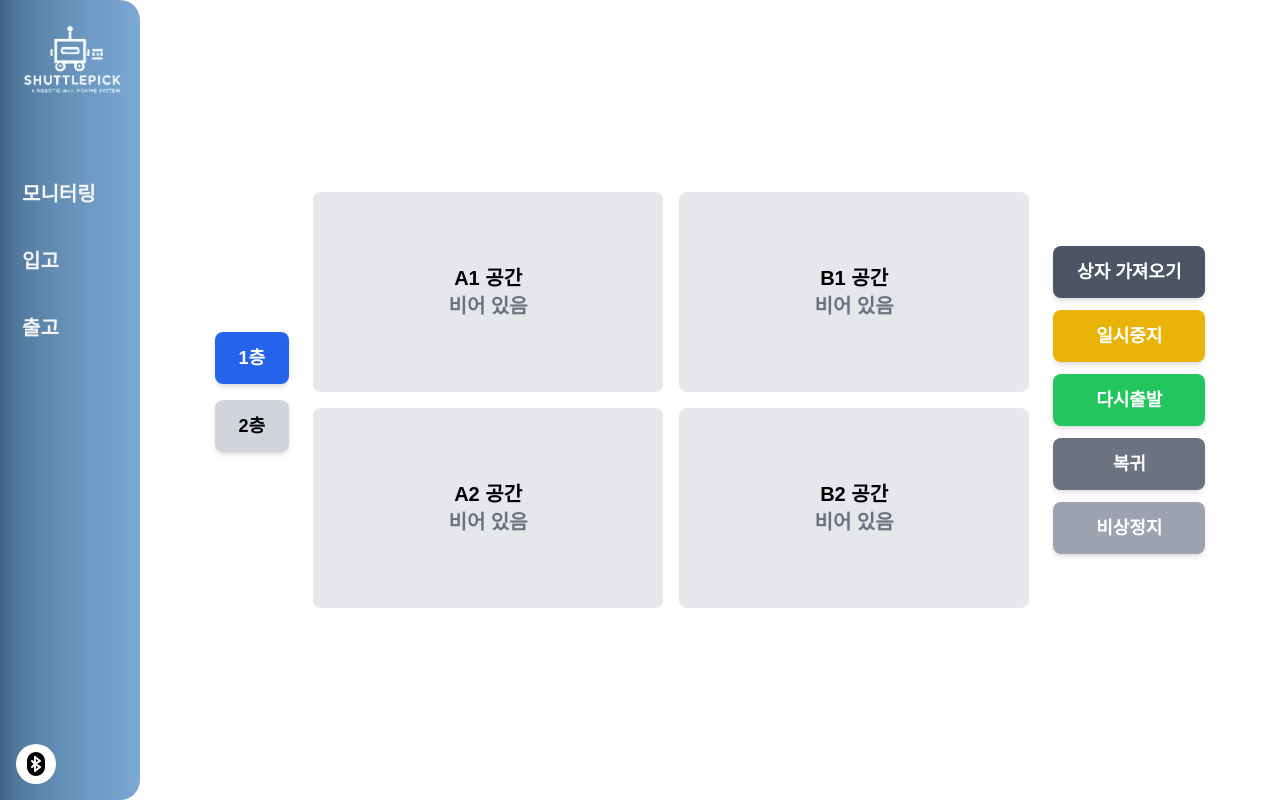
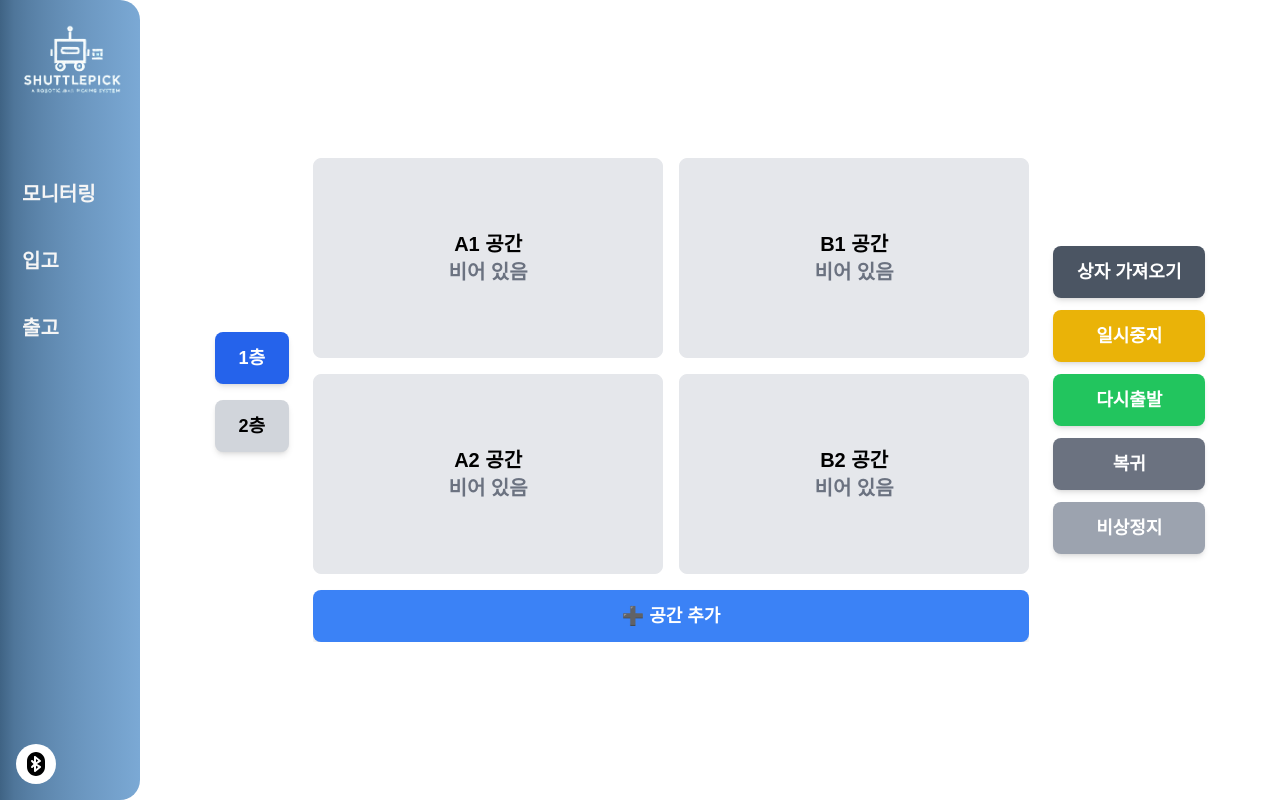
Before and after one commit to ShuttlePick/Header, a Next.js app: page /inbound in a window 1280 px wide. Built offline with nearby package versions, Linux system fonts and the light colour scheme; no server answers; the database is empty.

Commit message:
feat : 랙 추가, 블루투스 서비스 수정

```diff
--- /dev/null
+++ b/src/app/components/StorageArea.js
@@ -0,0 +1,86 @@
+// components/StorageArea.js
+
+"use client";
+
+import React, { useState, useEffect } from "react";
+
+function StorageArea({ selectedFloor, selectedSpace, setSelectedSpace, storageData, setStorageData }) {
+  const [storageSpaces, setStorageSpaces] = useState({
+    1: ["A1", "B1", "A2", "B2"],
+    2: ["A1", "B1", "A2", "B2"]
+  });
+
+  useEffect(() => {
+    // ✅ 초기화 시 저장공간 업데이트
+    setStorageData((prev) => ({
+      ...prev,
+      [selectedFloor]: storageSpaces[selectedFloor].reduce((acc, space) => {
+        if (!acc[space]) {
+          acc[space] = null;
+        }
+        return acc;
+      }, prev[selectedFloor] || {})
+    }));
+  }, [storageSpaces, selectedFloor]);
+
+  const handleAddSpace = () => {
+    const currentSpaces = storageSpaces[selectedFloor];
+    const nextIndex = Math.floor(currentSpaces.length / 2) + 1;
+    const newSpaces = [`A${nextIndex}`, `B${nextIndex}`];
+
+    setStorageSpaces((prev) => ({
+      ...prev,
+      [selectedFloor]: [...prev[selectedFloor], ...newSpaces]
+    }));
+
+    setStorageData((prev) => ({
+      ...prev,
+      [selectedFloor]: {
+        ...prev[selectedFloor],
+        ...newSpaces.reduce((acc, space) => {
+          acc[space] = null;
+          return acc;
+        }, {})
+      }
+    }));
+
+    alert(`✅ ${newSpaces.join(", ")} 공간이 추가되었습니다.`);
+  };
+
+  return (
+    <div className="flex flex-col space-y-4 max-h-[80vh] overflow-auto">
+      <div className="grid grid-cols-2 gap-4">
+        {storageSpaces[selectedFloor].map((space) => (
+          <div
+            key={space}
+            className={`border p-6 cursor-pointer rounded-lg flex flex-col justify-center items-center text-center text-base sm:text-lg md:text-xl font-semibold
+              w-[100px] sm:w-[150px] md:w-[180px] lg:w-[350px]
+              h-[80px] sm:h-[100px] md:h-[120px] lg:h-[200px]
+              ${selectedSpace === (selectedFloor === 2 ? `${space}_2F` : space) ? "bg-green-400 text-white" : "bg-gray-200 text-black"
+            }`}
+            onClick={() => setSelectedSpace(selectedFloor === 2 ? `${space}_2F` : space)}
+          >
+            <h2>{selectedFloor === 2 ? `${space}_2F` : space} 공간</h2>
+            {storageData[selectedFloor][space] ? (
+              <p className="mt-2">
+                {storageData[selectedFloor][space].name} - {storageData[selectedFloor][space].quantity}개
+              </p>
+            ) : (
+              <p className="text-gray-500">비어 있음</p>
+            )}
+          </div>
+        ))}
+      </div>
+
+      {/* ➕ 공간 추가 버튼 */}
+      <button
+        className="mt-4 px-4 py-3 bg-blue-500 text-white font-bold text-lg rounded-lg shadow-md"
+        onClick={handleAddSpace}
+      >
+        ➕ 공간 추가
+      </button>
+    </div>
+  );
+}
+
+export default StorageArea;
--- a/src/app/components/bluetoothService.js
+++ b/src/app/components/bluetoothService.js
@@ -1,17 +1,20 @@
 "use client";
 
 export default class BluetoothService {
-  // ✅ 공간 매핑: 창고의 공간을 박스 번호로 변환
+  // ✅ 공간 매핑 (자동 번호 할당)
   static spaceMapping = {
     "A1": 1, "A2": 2, "B1": 3, "B2": 4,
     "A1_2F": 5, "A2_2F": 6, "B1_2F": 7, "B2_2F": 8
   };
 
+  // ✅ 최대 공간 번호 (기존 공간 포함)
+  static maxSpaceNumber = Object.keys(this.spaceMapping).length;
+
   // ✅ Bluetooth characteristic 저장
   static characteristic = null;
 
   /**
-   * ✅ 블루투스 연결 시 `characteristic`을 저장하는 함수
+   * ✅ Bluetooth characteristic 설정
    * @param {BluetoothRemoteGATTCharacteristic} char - 블루투스 GATT 특성 값
    */
   static setCharacteristic(char) {
@@ -19,31 +22,27 @@ export default class BluetoothService {
   }
 
   /**
-   * ✅ 블루투스로 데이터 전송하는 함수 (JSON 대신 축약된 문자열)
-   * @param {string} message - 전송할 명령 (예: "P1", "R8", "E1")
+   * ✅ 새로운 공간을 등록하는 함수
+   * @param {string} space - 새로운 공간 (예: "A1", "B2", "A3_2F")
    */
-  static async sendBluetoothData(message) {
-    if (!this.characteristic) {
-        console.error("❌ Bluetooth가 연결되지 않았습니다. 데이터를 전송할 수 없습니다.");
-        return;
-    }
-
-    try {
-        const encoder = new TextEncoder();
-        console.log("📡 Bluetooth 송신 중...", message);
-        await this.characteristic.writeValue(encoder.encode(message + "\n"));  // 🔥 개행 추가
-        console.log("✅ Bluetooth 데이터 전송 완료:", message);
-    } catch (error) {
-        console.error("❌ Bluetooth 전송 실패:", error);
+  static addSpace(space) {
+    // 이미 등록된 공간이면 추가하지 않음
+    if (!this.spaceMapping[space]) {
+      this.maxSpaceNumber += 1;
+      this.spaceMapping[space] = this.maxSpaceNumber;
+      console.log(`✅ 새로운 공간 추가됨: ${space} → ${this.maxSpaceNumber}`);
     }
   }
 
   /**
    * ✅ STM32로 이동 명령을 전송하는 함수
    * @param {string} action - "Picking" (가져오기) 또는 "Return" (되돌리기)
-   * @param {string} space - "A1", "A2", ..., "B2_2F" (적재 공간)
+   * @param {string} space - "A1", "B1", ..., "B2_2F" (적재 공간)
    */
   static async sendCommand(action, space) {
+    // ✅ 새로운 공간 자동 등록
+    this.addSpace(space);
+
     if (!this.spaceMapping[space]) {
       console.error("❌ 잘못된 공간 선택:", space);
       return;
@@ -51,7 +50,6 @@ export default class BluetoothService {
 
     // ✅ P (가져오기) 또는 R (되돌리기) + 공간 번호
     const command = `${action === "Picking" ? "P" : "R"}${this.spaceMapping[space]}`;
-
     console.log("📡 전송할 명령:", command);
     await this.sendBluetoothData(command);
   }
@@ -61,9 +59,27 @@ export default class BluetoothService {
    * @param {number} state - 1: 정지, 0: 해제
    */
   static async sendEmergencyCommand(state) {
-    const command = `E${state}`;  // "E0" (해제) 또는 "E1" (정지)
-
+    const command = `E${state}`;
     console.log("🚨 전송할 비상정지 명령:", command);
     await this.sendBluetoothData(command);
   }
+
+  /**
+   * ✅ Bluetooth로 데이터 전송하는 함수
+   * @param {string} message - 전송할 명령
+   */
+  static async sendBluetoothData(message) {
+    if (!this.characteristic) {
+      console.error("❌ Bluetooth가 연결되지 않았습니다.");
+      return;
+    }
+
+    try {
+      const encoder = new TextEncoder();
+      await this.characteristic.writeValue(encoder.encode(message + "\n"));
+      console.log("✅ Bluetooth 데이터 전송 완료:", message);
+    } catch (error) {
+      console.error("❌ Bluetooth 전송 실패:", error);
+    }
+  }
 }
--- a/src/app/inbound/page.js
+++ b/src/app/inbound/page.js
@@ -3,6 +3,7 @@
 import { useEffect, useState } from "react";
 import BluetoothService from "../components/bluetoothService"; // ✅ BluetoothService 불러오기 (Bluetooth 통신 처리)
 import { shuttlepickFirestore } from "@/firebase";
+import StorageArea from "../components/StorageArea";
 import { addDoc, arrayUnion, collection, doc, getDoc, serverTimestamp, setDoc, Timestamp, updateDoc } from "firebase/firestore";
 
 // ✅ 입고 페이지 컴포넌트
@@ -200,30 +201,15 @@ export default function InboundPage() {
       </div>
 
       {/* ✅ 적재 공간 UI */}
-    <div className="flex flex-col space-y-4">
-      <div className="grid grid-cols-2 gap-4">
-        {["A1", "B1", "A2", "B2"].map((space) => (
-          <div
-            key={space}
-            className={`border p-6 cursor-pointer rounded-lg flex flex-col justify-center items-center text-center text-base sm:text-lg md:text-xl font-semibold
-              w-[100px] sm:w-[150px] md:w-[180px] lg:w-[350px]
-              h-[80px] sm:h-[100px] md:h-[120px] lg:h-[200px]
+    {/* ✅ 저장 공간 컴포넌트 (StorageArea) */}
+      <StorageArea
+        selectedFloor={selectedFloor}
+        selectedSpace={selectedSpace}
+        setSelectedSpace={handleSelectSpace}
+        storageData={storageData}
+        setStorageData={setStorageData}
+      />
 
-              ${selectedSpace === space ? "bg-green-400 text-white" : "bg-gray-200 text-black"
-            }`}
-            onClick={() => handleSelectSpace(space)}
-          >
-            <h2>{space} 공간</h2>
-            {storageData[selectedFloor][space] ? (
-              <p className="mt-2">
-                {storageData[selectedFloor][space].name} - {storageData[selectedFloor][space].quantity}개
-              </p>
-            ) : (
-              <p className="text-gray-500">비어 있음</p>
-            )}
-          </div>
-        ))}
-      </div>
 
       {/* ✅ 입력 필드 & 입고 버튼 (boxArrived가 true일 때 표시) */}
       {boxArrived && (
@@ -237,11 +223,11 @@ export default function InboundPage() {
             </button>
         </div>
       )}
-    </div>
+
 
 
       {/* ✅ 버튼 UI */}
-      <div className="flex flex-col justify-center space-y-3">
+        <div className="flex flex-col justify-center space-y-3">
         <button className="px-6 py-3 bg-gray-600 text-white font-bold text-lg rounded-lg shadow-md" onClick={handleRetrieveBox}>
           상자 가져오기
         </button>
--- a/src/app/page.js
+++ b/src/app/page.js
@@ -155,7 +155,7 @@ export default function Monitoring() {
   return (
     <div className="ml-[140px] p-6 flex flex-col space-y-6 justify-center items-center h-screen md:flex-row md:space-x-6">
       {/* ✅ 층 선택 버튼 */}
-      <div className="flex flex-row md:flex-col space-x-4 md:space-y-4">
+      <div className="flex flex-col space-y-4 mb-4">
         <button
           className={`px-6 py-3 rounded-lg text-lg font-bold shadow-md ${
             selectedFloor === 1 ? "bg-blue-600 text-white" : "bg-gray-300 text-black"
@@ -177,7 +177,7 @@ export default function Monitoring() {
       {/* ✅ A/B열 공간 */}
       <div className="flex flex-col space-y-4 items-end">
         <div className="grid grid-cols-2 gap-4">
-          {["A1", "A2", "B1", "B2"].map((space) =>
+          {["A1", "B1", "A2", "B2"].map((space) =>
             (
               <div
                 key={space}
```
